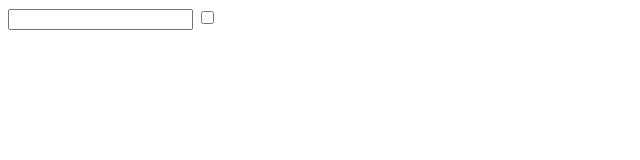
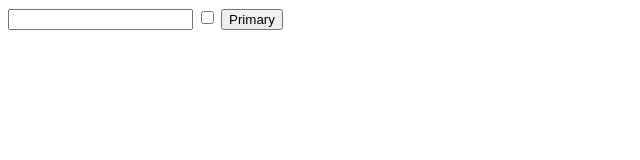
Before and after one commit to farazproject/formProject, a website: page checkbox.html in a window 1280 px wide. Shown: the whole page, without its empty margins (0-640 px from the left). Drawn offline with Linux system fonts and the light colour scheme.

Commit message:
button added in checkbox html file

```diff
--- a/checkbox.html
+++ b/checkbox.html
@@ -10,6 +10,7 @@
     <div class="form" id="form">
         <input type="password" class="password" id="password">
         <input type="checkbox" class="checkbox" id="checkbox">
+        <button class="btn" id="btn-primary">Primary</button>
 
     </div>
     <script src="./checkbox.js"></script>
```
